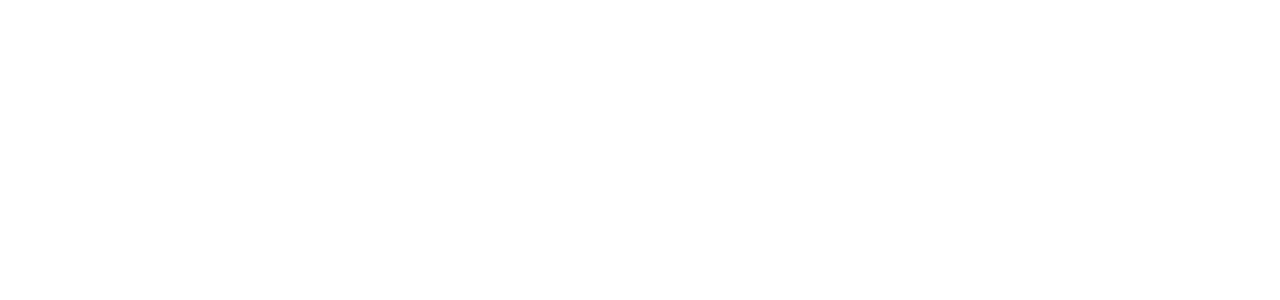
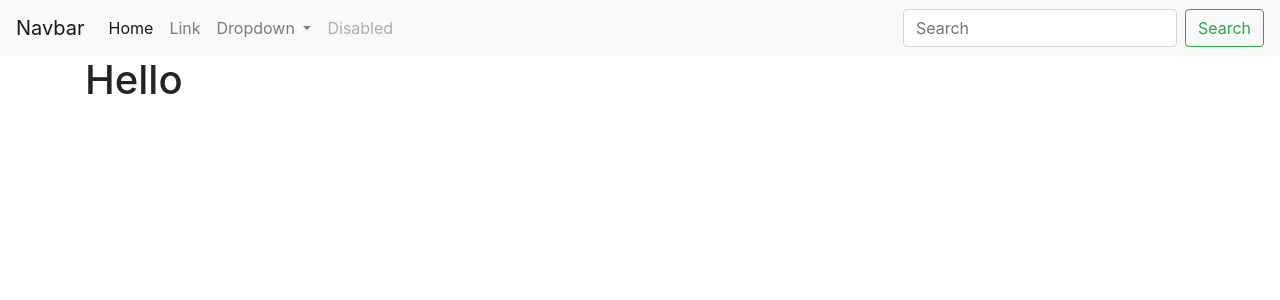
Before and after one commit to salmafarah/food_sharing, a Django app: page / in a window 1280 px wide. Before the commit the part shown is empty. Shown: the top 300 px of the page. Run offline with Django 3.2, Linux system fonts and the light colour scheme; some libraries are stand-ins or nearby versions.

Commit message:
made views and templates

```diff
--- a/food_sharing/main_app/templates/base.html
+++ b/food_sharing/main_app/templates/base.html
@@ -0,0 +1,51 @@
+<!DOCTYPE html>
+<html lang="en">
+<head>
+    <meta charset="UTF-8">
+    <meta name="viewport" content="width=device-width, initial-scale=1.0">
+    <title>Sharing with Friends</title>
+    <link rel="stylesheet" href="https://stackpath.bootstrapcdn.com/bootstrap/4.4.1/css/bootstrap.min.css" integrity="sha384-Vkoo8x4CGsO3+Hhxv8T/Q5PaXtkKtu6ug5TOeNV6gBiFeWPGFN9MuhOf23Q9Ifjh" crossorigin="anonymous">
+</head>
+<body>
+    <nav class="navbar navbar-expand-lg navbar-light bg-light">
+        <a class="navbar-brand" href="#">Navbar</a>
+        <button class="navbar-toggler" type="button" data-toggle="collapse" data-target="#navbarSupportedContent" aria-controls="navbarSupportedContent" aria-expanded="false" aria-label="Toggle navigation">
+          <span class="navbar-toggler-icon"></span>
+        </button>
+
+        <div class="collapse navbar-collapse" id="navbarSupportedContent">
+          <ul class="navbar-nav mr-auto">
+            <li class="nav-item active">
+              <a class="nav-link" href="#">Home <span class="sr-only">(current)</span></a>
+            </li>
+            <li class="nav-item">
+              <a class="nav-link" href="#">Link</a>
+            </li>
+            <li class="nav-item dropdown">
+              <a class="nav-link dropdown-toggle" href="#" id="navbarDropdown" role="button" data-toggle="dropdown" aria-haspopup="true" aria-expanded="false">
+                Dropdown
+              </a>
+              <div class="dropdown-menu" aria-labelledby="navbarDropdown">
+                <a class="dropdown-item" href="#">Action</a>
+                <a class="dropdown-item" href="#">Another action</a>
+                <div class="dropdown-divider"></div>
+                <a class="dropdown-item" href="#">Something else here</a>
+              </div>
+            </li>
+            <li class="nav-item">
+              <a class="nav-link disabled" href="#" tabindex="-1" aria-disabled="true">Disabled</a>
+            </li>
+          </ul>
+          <form class="form-inline my-2 my-lg-0">
+            <input class="form-control mr-sm-2" type="search" placeholder="Search" aria-label="Search">
+            <button class="btn btn-outline-success my-2 my-sm-0" type="submit">Search</button>
+          </form>
+        </div>
+      </nav>
+     <main class="container">
+         {% block content %}
+         {% endblock %}
+
+     </main>
+</body>
+</html>
--- a/food_sharing/main_app/templates/index.html
+++ b/food_sharing/main_app/templates/index.html
@@ -1,11 +1,4 @@
-<!DOCTYPE html>
-<html lang="en">
-<head>
-    <meta charset="UTF-8">
-    <meta name="viewport" content="width=device-width, initial-scale=1.0">
-    <title>Document</title>
-</head>
-<body>
-
-</body>
-</html>
+{% extends 'base.html' %}
+{% block content%}
+<h1> Hello</h1>
+{% endblock %}
```
